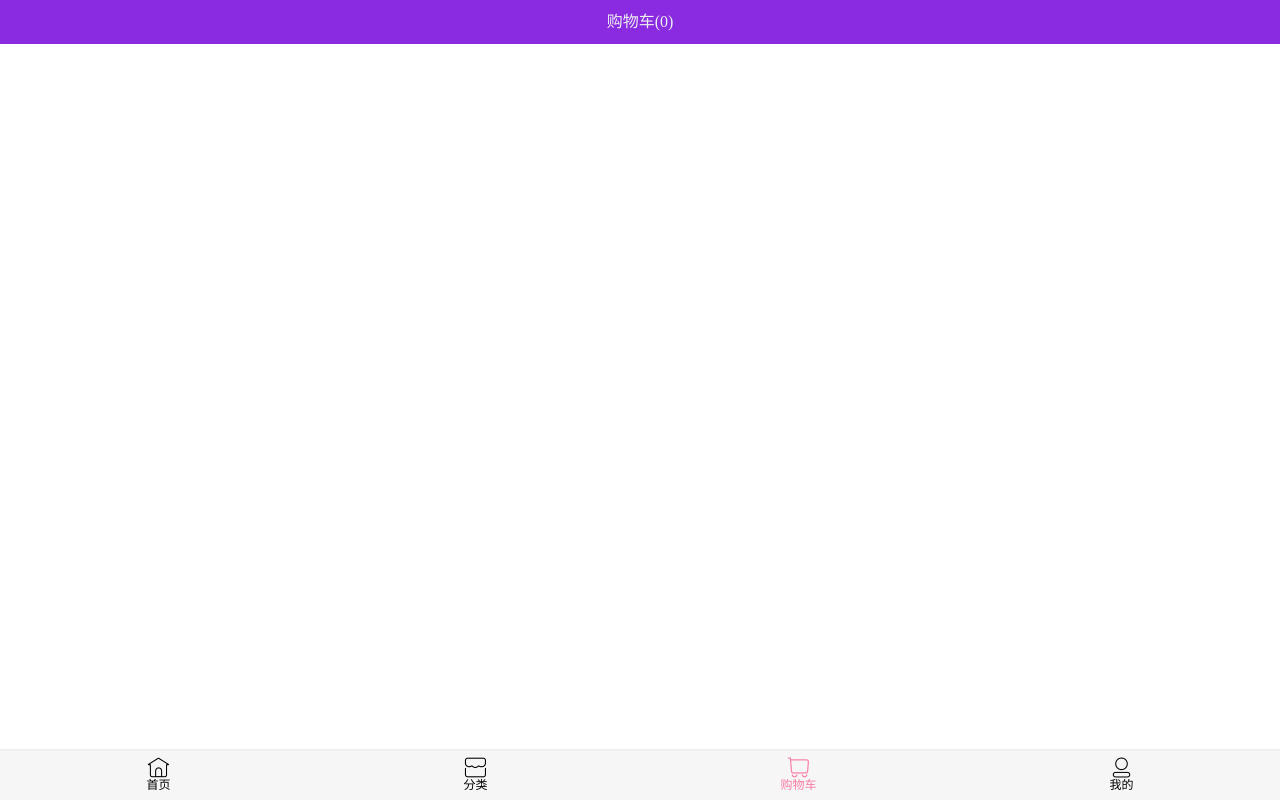
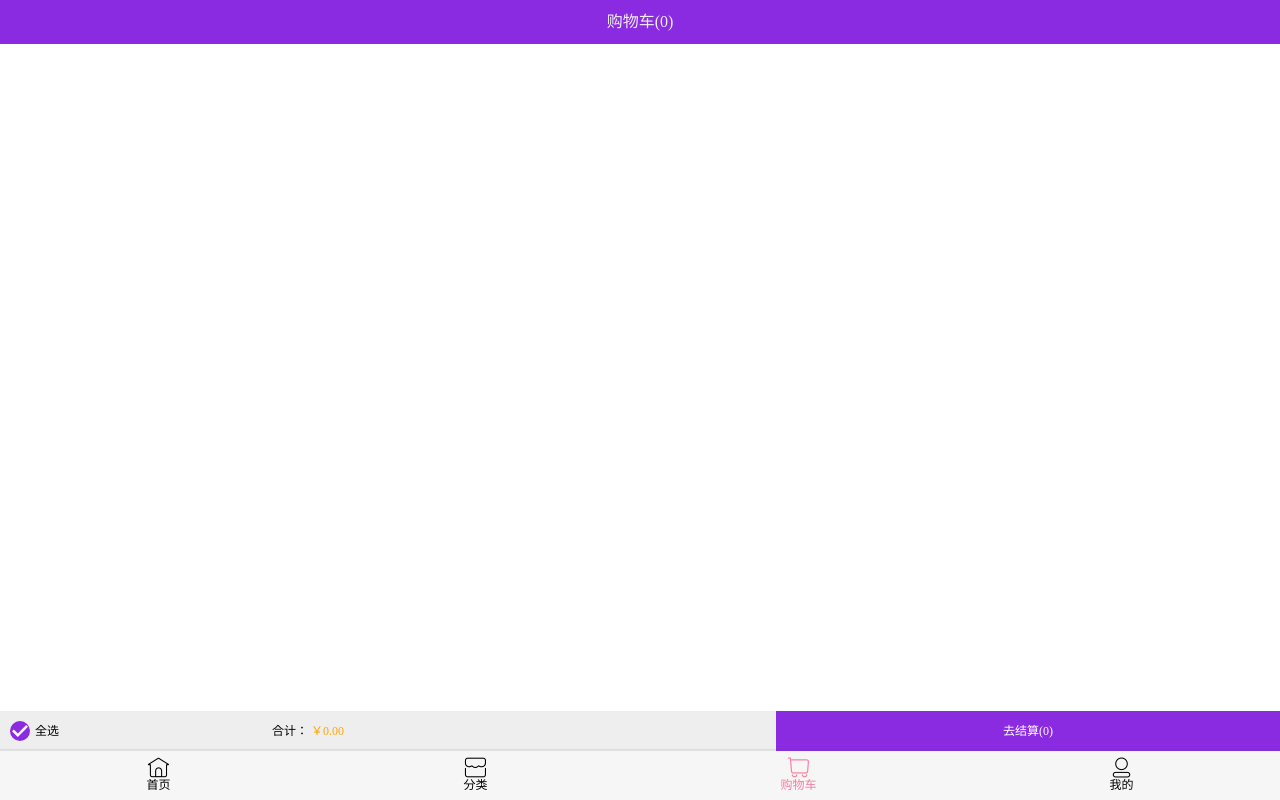
Before and after one commit to Max777zzz/supermall, a Vue app: page /cart in a window 1280 px wide. Built offline with nearby package versions, Linux system fonts and the light colour scheme.

Commit message:
对购物车页面的新增基本完成

```diff
--- a/src/store/actions.js
+++ b/src/store/actions.js
@@ -1,12 +1,17 @@
 export default {
   addCart(context, payload) {
+    return new Promise((resolve, reject) => {
       let product = context.state.cartList.find(item => item.iid === payload.iid)
+
       if (product) {
         // product.count += 1
         context.commit('addCounter', product)
+        resolve('商品数量 +1')
       } else {
         payload.count = 1
         context.commit('addToCart', payload)
+        resolve('新产品加入购物车')
+      }
+    })
   }
 }
-}
--- a/src/views/cart/childComponents/cartBottomBar.vue
+++ b/src/views/cart/childComponents/cartBottomBar.vue
@@ -1,11 +1,106 @@
 <template>
-  <div></div>
+  <div class="bottom-bar">
+    <div class="check-view">
+      <check-button
+        class="check-button"
+        :is-checked="isAllChecked"
+        @click.native="allCheckClick"
+      />
+      <span>全选</span>
+    </div>
+
+    <div class="price">
+      合计： <span class="price-num">{{ totalPrice }}</span>
+    </div>
+
+    <div class="calculate" @click="clacClick">去结算({{ checkLength }})</div>
+  </div>
 </template>
 
 <script>
+import CheckButton from 'components/content/checkButton'
+import { mapGetters } from 'vuex'
 export default {
   name: 'cartBottomBar',
+  components: {
+    CheckButton,
+  },
+  methods: {
+    allCheckClick() {
+      if (this.isAllChecked) {
+        //isAllChecked = true 全部选中
+        this.cartList.map((item) => (item.checked = false))
+      } else {
+        //isAllChecked = false 部分选中 或 全部不选中
+        this.cartList.map((item) => (item.checked = true))
+      }
+    },
+    clacClick() {
+      if (!isAllChecked) {
+      }
+    },
+  },
+  computed: {
+    ...mapGetters(['cartList']),
+    totalPrice() {
+      return (
+        '￥' +
+        this.$store.state.cartList
+          .filter((item) => item.checked)
+          .reduce((preValue, item) => {
+            return preValue + item.price * item.count
+          }, 0)
+          .toFixed(2)
+      )
+    },
+    checkLength() {
+      return this.cartList.filter((item) => item.checked).length
+    },
+    isAllChecked() {
+      return this.cartList.every((item) => item.checked)
+    },
+  },
 }
 </script>
 
-<style scoped></style>
+<style scoped>
+.bottom-bar {
+  display: flex;
+  background-color: #eee;
+  position: relative;
+  height: 40px;
+  line-height: 40px;
+  width: 100%;
+  font-size: 12px;
+}
+.bottom-bar > div {
+  flex: 1;
+}
+.check-view {
+  display: flex;
+  align-items: center;
+
+  margin-left: 10px;
+}
+.check-button {
+  width: 16px;
+  height: 16px;
+  line-height: 20px;
+  margin-right: 5px;
+}
+.bottom-bar .price {
+  flex: 2;
+  margin-left: 10px;
+}
+.price-num {
+  color: orange;
+}
+.bottom-bar .calculate {
+  flex: 2;
+  height: 40px;
+  line-height: 40px;
+  text-align: center;
+  background-color: blueviolet;
+  color: white;
+}
+</style>
--- a/src/views/cart/childComponents/cartList.vue
+++ b/src/views/cart/childComponents/cartList.vue
@@ -31,7 +31,7 @@ export default {
 
 <style scoped>
 .cart-list {
-  height: calc(100vh - 44px - 49px);
+  height: calc(100vh - 44px - 49px - 40px);
 }
 .content {
   height: 100%;
--- a/src/views/detail/Detail.vue
+++ b/src/views/detail/Detail.vue
@@ -192,7 +192,14 @@ export default {
       // 2.将商品添加到购物车
       // this.$store.commit('addCart', product)
       // 最好通过actions异步操作，可以监听到数据变化
-      this.$store.dispatch('addCart', product)
+      this.$store.dispatch('addCart', product).then((res) => {
+        this.show = true
+        this.message = res
+        setTimeout(() => {
+          this.show = false
+          this.message = ''
+        }, 1500)
+      })
     },
   },
 }
```
Also changed, not shown: src/components/common/toast/Toast.vue (added, +33 -0 lines), 2 other files (tests, documents, lock files or other folders). Lines whose indentation alone changed are shown as unchanged.
